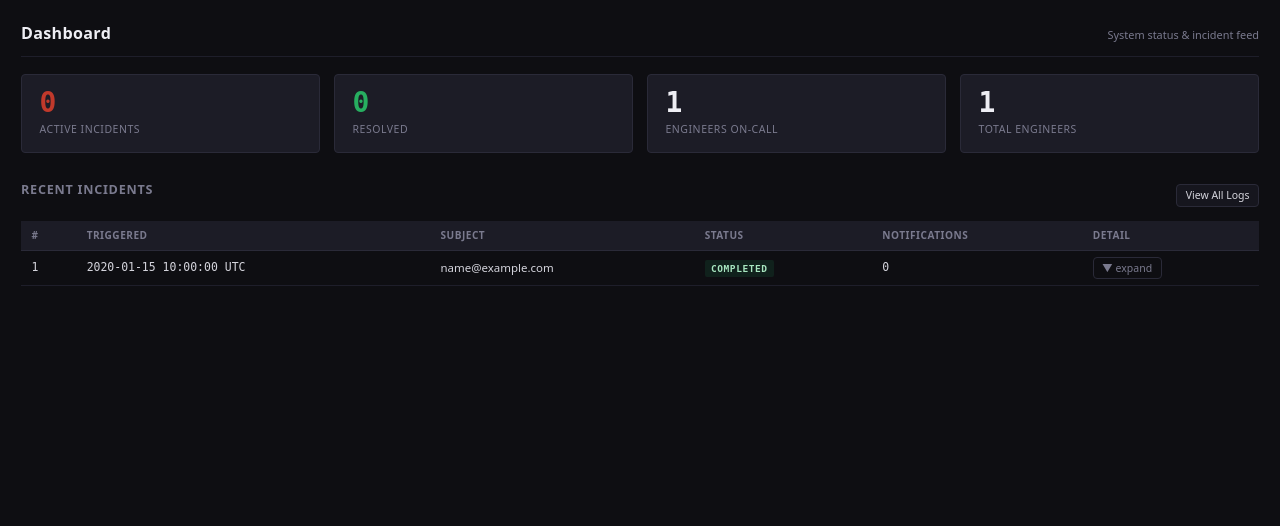
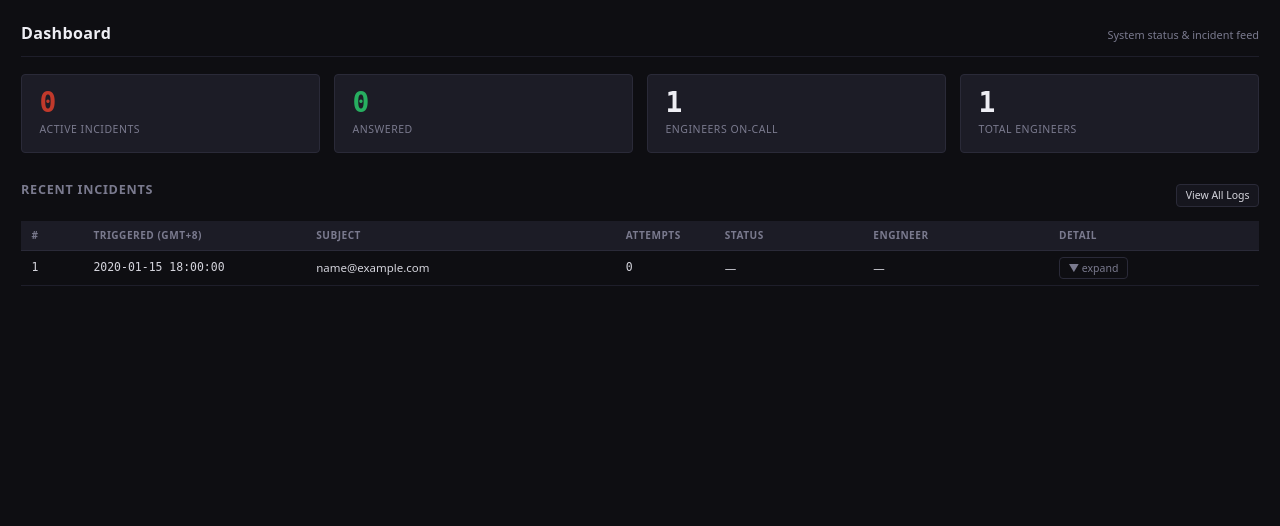
Before and after one commit to C0deRhin0/oncall-notification-local, a Flask app: page / in a window 1280 px wide. Shown: the part 49-575 px from the top of the page. Run offline with Flask 3, Linux system fonts and the light colour scheme; a user stored in the database is signed in; tables that the repository leaves empty hold one stand-in row (values such as "Sample post").

Commit message:
feat: add mark answered button and local_time filter to dashboard

```diff
--- a/templates/dashboard.html
+++ b/templates/dashboard.html
@@ -14,7 +14,7 @@
   </div>
   <div class="stat-card">
     <div class="stat-value stat-value--ok">{{ resolved_count }}</div>
-    <div class="stat-label">Resolved</div>
+    <div class="stat-label">Answered</div>
   </div>
   <div class="stat-card">
     <div class="stat-value">{{ oncall_count }}</div>
@@ -33,43 +33,96 @@
   </div>
 
   {% if incidents %}
-  <table class="data-table" id="incidents-table">
+  <table class="data-table" id="incidents-table" style="table-layout: fixed;">
     <thead>
       <tr>
-        <th>#</th>
-        <th>Triggered</th>
-        <th>Subject</th>
-        <th>Status</th>
-        <th>Notifications</th>
-        <th>Detail</th>
+        <th style="width: 5%;">#</th>
+        <th style="width: 18%;">Triggered (GMT+8)</th>
+        <th style="width: 25%;">Subject</th>
+        <th style="width: 8%;">Attempts</th>
+        <th style="width: 12%;">Status</th>
+        <th style="width: 15%;">Engineer</th>
+        <th style="width: 17%;">Detail</th>
       </tr>
     </thead>
     <tbody>
       {% for inc in incidents %}
       <tr class="incident-row {% if inc.status == 'active' %}row--active{% endif %}" data-incident="{{ inc.id }}">
         <td class="mono">{{ inc.id }}</td>
-        <td class="mono">{{ inc.triggered_at.strftime('%Y-%m-%d %H:%M:%S') }} UTC</td>
-        <td class="truncate" title="{{ inc.email_subject }}">{{ inc.email_subject[:60] }}{% if inc.email_subject|length > 60 %}…{% endif %}</td>
-        <td><span class="badge badge--{{ inc.status }}">{{ inc.status }}</span></td>
-        <td class="mono">{{ inc.notification_logs|length }}</td>
+        <td class="mono">{{ inc.triggered_at|local_time }}</td>
+        <td class="truncate" title="{{ inc.email_subject }}">{{ inc.email_subject[:60] }}{% if inc.email_subject|length
+          > 60 %}…{% endif %}</td>
+        {% set calls = inc.notification_logs|selectattr('type', 'equalto', 'call')|list %}
+        <td class="mono">{{ calls|length }}</td>
         <td>
-          <button class="btn btn--sm btn--ghost" onclick="toggleDetail({{ inc.id }})">▼ expand</button>
+          {% for call in calls %}
+            {% set badge_class = 'unknown' %}
+            {% set badge_text = '—' %}
+            {% if call.status == 'completed' %}
+              {% set badge_class = 'answered' %}
+              {% set badge_text = 'Answered' %}
+            {% elif call.status == 'no-answer' %}
+              {% set badge_class = 'timed-out' %}
+              {% set badge_text = 'Timed Out' %}
+            {% elif call.status == 'busy' %}
+              {% set badge_class = 'declined' %}
+              {% set badge_text = 'Declined' %}
+            {% elif call.status == 'failed' %}
+              {% set badge_class = 'failed' %}
+              {% set badge_text = 'Failed' %}
+            {% endif %}
+            <div><span class="badge badge--{{ badge_class }}">{{ badge_text }}</span></div>
+          {% endfor %}
+          {% if not calls %}—{% endif %}
+        </td>
+        <td>
+          {% for call in calls %}
+          <div>{{ call.engineer.name if call.engineer else 'Unknown' }}</div>
+          {% endfor %}
+          {% if not calls %}—{% endif %}
+        </td>
+        <td>
+          <div class="action-cell">
+            <button class="btn btn--sm btn--ghost" onclick="toggleDetail(this, {{ inc.id }})">▼ expand</button>
+            {% if inc.status == 'active' %}
+            <form action="{{ url_for('dashboard.mark_answered', incident_id=inc.id) }}" method="POST">
+                <button type="submit" class="btn btn--sm btn--ok">Mark Answered</button>
+            </form>
+            {% endif %}
+          </div>
         </td>
       </tr>
       <tr class="detail-row" id="detail-{{ inc.id }}" style="display:none;">
-        <td colspan="6">
+        <td colspan="7">
           <div class="detail-box">
             <div class="detail-body-snippet"><strong>Body snippet:</strong> {{ inc.body_snippet or '(empty)' }}</div>
             {% if inc.notification_logs %}
             <table class="inner-table">
-              <thead><tr><th>Time (UTC)</th><th>Engineer</th><th>Type</th><th>Status</th><th>SID</th></tr></thead>
+              <thead>
+                <tr>
+                  <th>Time (GMT+8)</th>
+                  <th>Engineer</th>
+                  <th>Type</th>
+                  <th>Status</th>
+                  <th>SID</th>
+                </tr>
+              </thead>
               <tbody>
                 {% for log in inc.notification_logs|sort(attribute='timestamp') %}
                 <tr>
-                  <td class="mono">{{ log.timestamp.strftime('%H:%M:%S') }}</td>
+                  <td class="mono">{{ log.timestamp|local_time }}</td>
                   <td>{{ log.engineer.name if log.engineer else '—' }}</td>
                   <td><span class="badge badge--type-{{ log.type }}">{{ log.type }}</span></td>
-                  <td><span class="badge badge--{{ log.status or 'unknown' }}">{{ log.status or '—' }}</span></td>
+                  {% set badge_class = log.status or 'unknown' %}
+                  {% set badge_text = log.status or '—' %}
+                  {% if log.status == 'no-answer' %}
+                    {% set badge_class = 'timed-out' %}
+                    {% set badge_text = 'TIMED OUT' %}
+                  {% elif log.status == 'busy' %}
+                    {% set badge_class = 'declined' %}
+                    {% set badge_text = 'DECLINED' %}
+                  {% endif %}
+                  <td><span class="badge badge--{{ badge_class }}">{{ badge_text }}</span></td>
                   <td class="mono small">{{ log.twilio_sid or '—' }}</td>
                 </tr>
                 {% endfor %}
```
